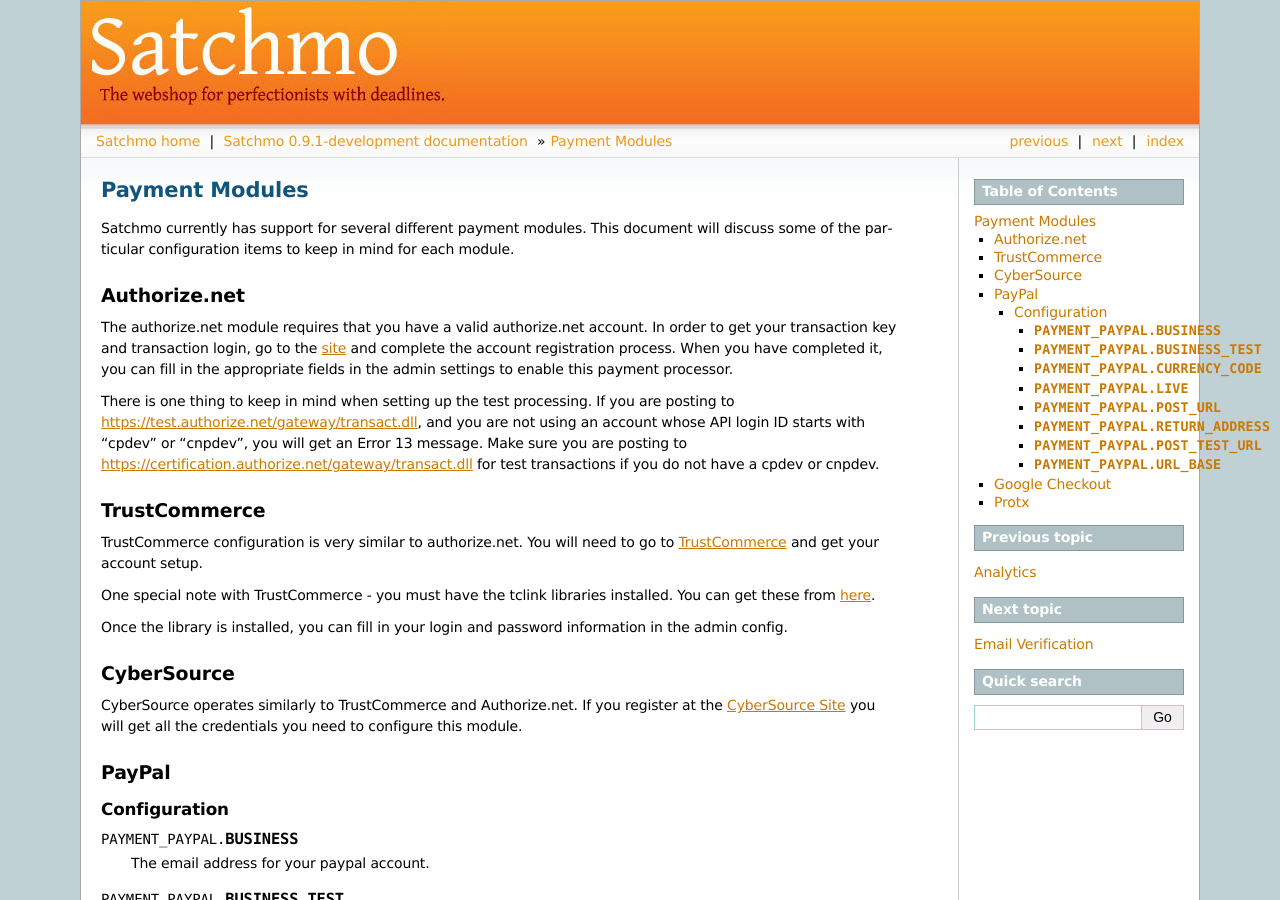
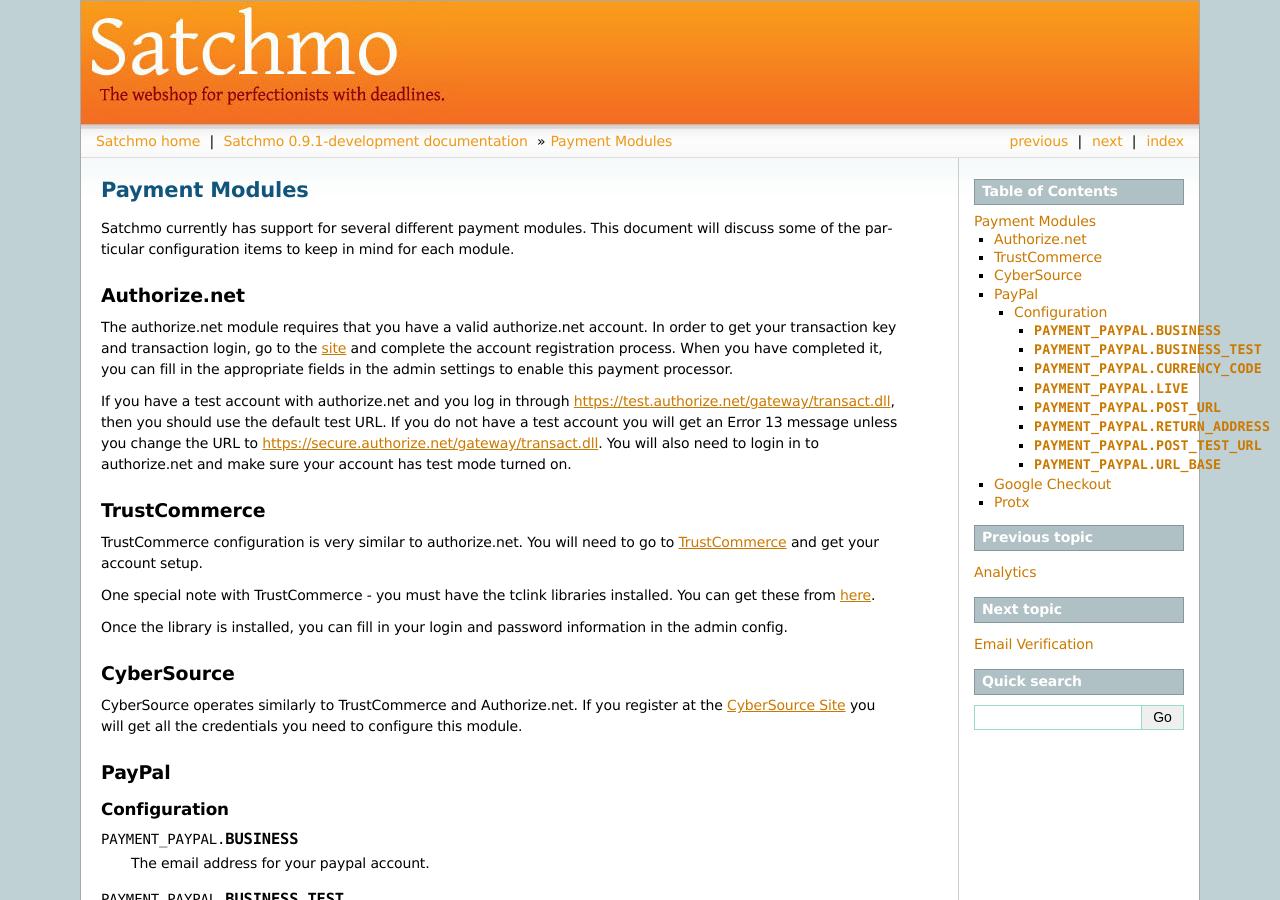
Before and after one commit to opencoca/WEB-Satchmo, a Sphinx documentation site: the page built from docs/payment.txt, in a window 1280 px wide and 900 px high. Built offline with Sphinx 7.4.7, drawn with Linux system fonts in a browser that asks for light colours.

Commit message:
change authorize.net url; test accounts do not always start with cpdev or cnpdev anymore

```diff
--- a/docs/payment.txt
+++ b/docs/payment.txt
@@ -15,12 +15,12 @@
 When you have completed it, you can fill in the appropriate fields in the
 admin settings to enable this payment processor.
 
-There is one thing to keep in mind when setting up the test processing.
-If you are posting to https://test.authorize.net/gateway/transact.dll,
-and you are not using an account whose API login ID starts with
-"cpdev" or "cnpdev", you will get an Error 13 message. Make sure you are
-posting to https://certification.authorize.net/gateway/transact.dll for
-test transactions if you do not have a cpdev or cnpdev.
+If you have a test account with authorize.net and you log in through
+https://test.authorize.net/gateway/transact.dll, then you should use the default
+test URL.  If you do not have a test account you will get an Error 13 message
+unless you change the URL to https://secure.authorize.net/gateway/transact.dll.
+You will also need to login in to authorize.net and make sure your account has
+test mode turned on.
 
 .. index:: TrustCommerce
 
```
Also changed, not shown: 1 other file.
